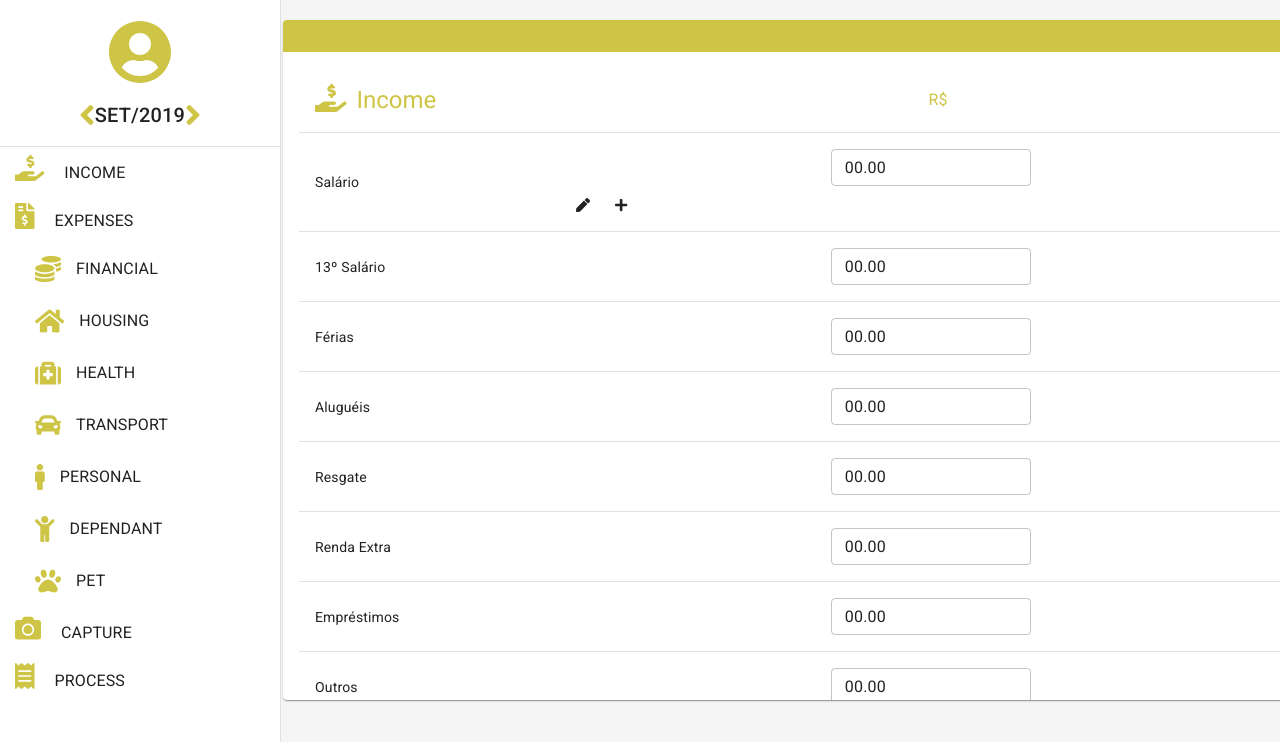
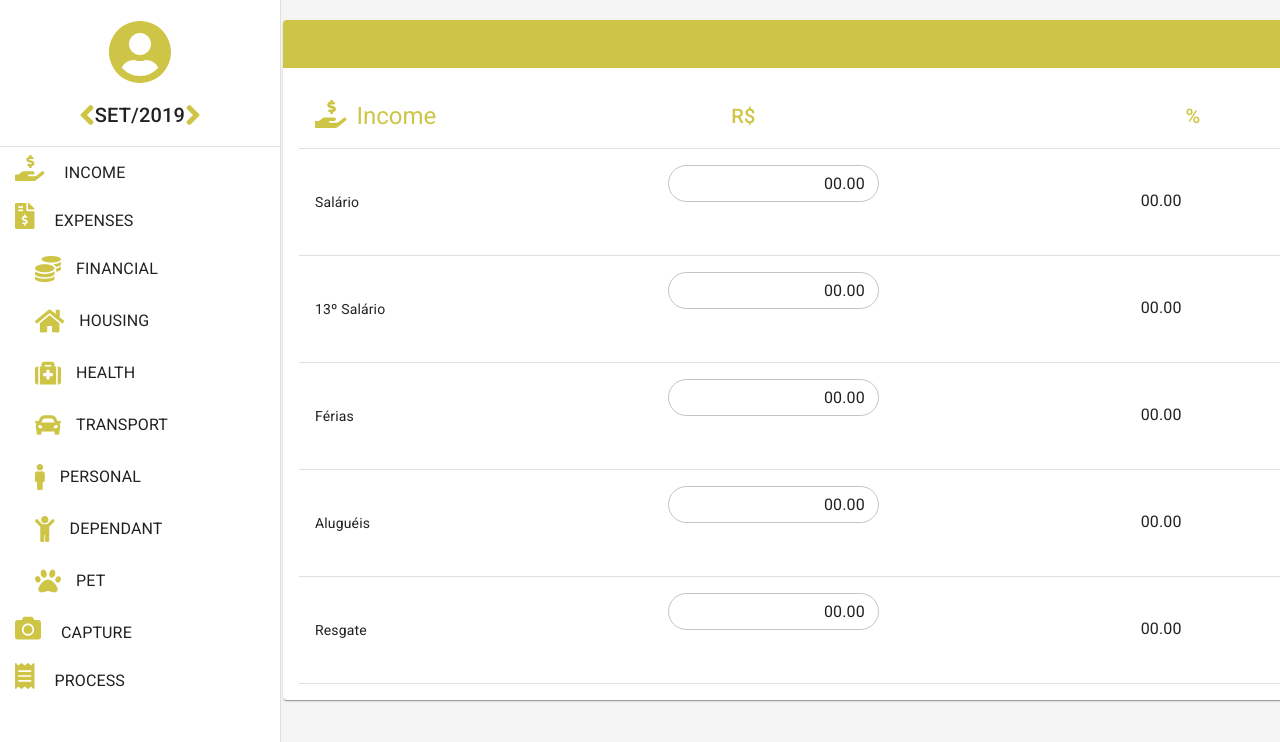
Before and after one commit to March0514s/librarian, a React (Create React App) app: page /dashboard in a window 1280 px wide. Shown: the top 742 px of the page. Built offline with nearby package versions, Linux system fonts and the light colour scheme.

Commit message:
CardWindow: Active row and action buttons

```diff
--- a/src/Components/CardWindow.jsx
+++ b/src/Components/CardWindow.jsx
@@ -12,6 +12,9 @@ import TableHead from "@material-ui/core/TableHead";
 import TableRow from "@material-ui/core/TableRow";
 import Typography from "@material-ui/core/Typography";
 import TextField from "@material-ui/core/TextField";
+import Fab from "@material-ui/core/Fab";
+import CloseIcon from "@material-ui/icons/CloseOutlined"
+import IconButton from "@material-ui/core/IconButton"
 
 //Fontawesome
 import { FontAwesomeIcon } from "@fortawesome/react-fontawesome";
@@ -19,7 +22,6 @@ import { faHandHoldingUsd } from "@fortawesome/free-solid-svg-icons";
 import { faPen } from "@fortawesome/free-solid-svg-icons";
 import { faPlus } from "@fortawesome/free-solid-svg-icons";
 import { faBullseye } from "@fortawesome/free-solid-svg-icons";
-import { borderRadius } from "@material-ui/system";
 
 const style = theme => ({
   root: {
@@ -50,35 +52,86 @@ const style = theme => ({
   headerText: {
     color: "#CEC546",
     fontSize: "21px",
-    fontweight: "bold"
+    fontweight: "bold",
+    width: "200px"
   },
   buttons: {
     '& svg': {
-      marginLeft:  '20px',
-      marginRight:  '5px',
-      marginTop:  '12px'
+      // opacity: 0,
+      // marginLeft:  '20px',
+      // marginRight:  '5px',
+      // marginTop:  '12px'
+    },
+    '& button': {
+      opacity: 0,
+      marginLeft:  '10px',
+      // marginRight:  '5px',
+      marginTop:  '-3px'
     }
   },
 
-  // cell: {
-  //   display: 'flex'
-  // }
+  percent: {
+    display: 'flex',
+    marginLeft: '190px',
+    marginTop: '6px',
+    '& svg': {
+      // marginLeft: '20px'
+    },
+    '& button': {
+      opacity: 0,
+      marginLeft: '10px',
+      marginTop: '-8px'
+    },
+  },
+
+  target: {
+    marginTop: '2px',
+    // opacity: 0
+  },
+
+  row: {
+    '&:hover': {
+    backgroundColor: 'whitesmoke'
+  },
+    '&:hover button': {
+      opacity: 1
+    }
+  }
+
 });
 
 const RoundedTextField = withStyles(theme => ({
   root: {
     marginTop: "0px",
     marginBottom: "0px",
-    display: "flex",
-    justifyContent: "center",
-    width: "200px",
-    marginLeft: "275px",
+    marginLeft: '100px',
     "& input": {
       height: "0px",
-      borderRadius: '50px' //<THIS IS NOT WORKING
+      textAlign: 'right',
+    },
+    "& fieldset": {
+      // backgroundColor: 'white' <- NOT WORKING, hides the value of the text field.
+      borderRadius: "50px",
+      color: 'black'
+    },
+  }
+
+}))(TextField);
+
+const PrimaryFab = withStyles(theme => ({
+  root: {
+    backgroundColor: '#CEC546',
+    '&:hover': {
+      backgroundColor: 'rgb(180, 187, 60)'
     }
-  }
-}))(TextField);
+    },
+
+}))(Fab);
+
+const close =
+<IconButton aria-label="delete" size="small" >
+<CloseIcon style={{color: 'white'}}fontSize="inherit"/>
+</IconButton>
 
 function CardWindow(props) {
   const { classes } = props;
@@ -86,29 +139,32 @@ function CardWindow(props) {
   return (
     <div className={classes.root}>
       <Card className={classes.outside}>
-        <CardHeader className={classes.header}></CardHeader>
+        <CardHeader action={close} className={classes.header}></CardHeader>
         <CardContent>
           <Table>
             <TableHead>
               <TableRow>
-                <TableCell>
+                <TableCell style={{width: '100px'}}>
                   <div className={classes.tableHeader}>
                     <FontAwesomeIcon icon={faHandHoldingUsd} size="2x" />
                     <Typography variant="h5">Income</Typography>
                   </div>
                 </TableCell>
-                <TableCell variant="h5" className={classes.headerText}>
-                  <Typography align="center">R$</Typography>
+                <TableCell  className={classes.headerText}>
+                  <Typography variant="h6" align="center">R$</Typography>
                 </TableCell>
-                <TableCell variant="h5" className={classes.headerText}>
-                  <Typography align="center">%</Typography>
+                <TableCell  className={classes.headerText}>
+                  <Typography variant="h6" align="center">%</Typography>
                 </TableCell>
               </TableRow>
             </TableHead>
             <TableBody>
-              <TableRow>
-                <TableCell>Salário</TableCell>
+              {/*Row*/}
+              {/*Salário*/}
+              <TableRow className={classes.row}>
+                <TableCell className={classes.tableCell}>Salário</TableCell>
                 <TableCell>
+                <div className={classes.buttons}>
                   <RoundedTextField
                     id="outlined-bare"
                     className={classes.textField}
@@ -117,21 +173,26 @@ function CardWindow(props) {
                     variant="outlined"
                     inputProps={{ "aria-label": "bare" }}
                   />
-                  <div className={classes.buttons}>
-                    <FontAwesomeIcon icon={faPen} size="1x" />
-                    <FontAwesomeIcon icon={faPlus} size="1x" />
+                    <PrimaryFab size='small'><FontAwesomeIcon icon={faPen} size="1x"  color="white"/></PrimaryFab>
+                    <PrimaryFab size='small'><FontAwesomeIcon icon={faPlus} size="1x" color="white"/></PrimaryFab>
                   </div>
                 </TableCell >
-                <TableCell>
-                  <Typography variant="body1" align="center">
+                <TableCell >
+                  <div className={classes.percent}>
+                  <Typography variant="body1" align="center" >
                     00.00
                   </Typography>
-                  <FontAwesomeIcon icon={faBullseye} size="1x" />
+                  <PrimaryFab size='small'>
+                  <FontAwesomeIcon icon={faBullseye} size="2x" className={classes.target} color="white" />
+                  </PrimaryFab>
+                  </div>
                 </TableCell>
               </TableRow>
-              <TableRow>
-                <TableCell>13º Salário</TableCell>
+              {/*13 Salário*/}
+              <TableRow className={classes.row}>
+                <TableCell className={classes.tableCell}>13º Salário</TableCell>
                 <TableCell>
+                <div className={classes.buttons}>
                   <RoundedTextField
                     id="outlined-bare"
                     className={classes.textField}
@@ -140,16 +201,26 @@ function CardWindow(props) {
                     variant="outlined"
                     inputProps={{ "aria-label": "bare" }}
                   />
-                </TableCell>
-                <TableCell>
-                  <Typography variant="body1" align="center">
+                    <PrimaryFab size='small'><FontAwesomeIcon icon={faPen} size="1x"  color="white"/></PrimaryFab>
+                    <PrimaryFab size='small'><FontAwesomeIcon icon={faPlus} size="1x" color="white"/></PrimaryFab>
+                  </div>
+                </TableCell >
+                <TableCell >
+                  <div className={classes.percent}>
+                  <Typography variant="body1" align="center" >
                     00.00
                   </Typography>
+                  <PrimaryFab size='small'>
+                  <FontAwesomeIcon icon={faBullseye} size="2x" className={classes.target} color="white" />
+                  </PrimaryFab>
+                  </div>
                 </TableCell>
               </TableRow>
-              <TableRow>
-                <TableCell>Férias</TableCell>
+              {/*Férias*/}
+              <TableRow className={classes.row}>
+                <TableCell className={classes.tableCell}>Férias</TableCell>
                 <TableCell>
+                <div className={classes.buttons}>
                   <RoundedTextField
                     id="outlined-bare"
                     className={classes.textField}
@@ -158,16 +229,26 @@ function CardWindow(props) {
                     variant="outlined"
                     inputProps={{ "aria-label": "bare" }}
                   />
-                </TableCell>
-                <TableCell>
-                  <Typography variant="body1" align="center">
+                    <PrimaryFab size='small'><FontAwesomeIcon icon={faPen} size="1x"  color="white"/></PrimaryFab>
+                    <PrimaryFab size='small'><FontAwesomeIcon icon={faPlus} size="1x" color="white"/></PrimaryFab>
+                  </div>
+                </TableCell >
+                <TableCell >
+                  <div className={classes.percent}>
+                  <Typography variant="body1" align="center" >
                     00.00
                   </Typography>
+                  <PrimaryFab size='small'>
+                  <FontAwesomeIcon icon={faBullseye} size="2x" className={classes.target} color="white" />
+                  </PrimaryFab>
+                  </div>
                 </TableCell>
               </TableRow>
-              <TableRow>
-                <TableCell>Aluguéis</TableCell>
+              {/*Aluguéis*/}
+              <TableRow className={classes.row}>
+                <TableCell className={classes.tableCell}>Aluguéis</TableCell>
                 <TableCell>
+                <div className={classes.buttons}>
                   <RoundedTextField
                     id="outlined-bare"
                     className={classes.textField}
@@ -176,16 +257,26 @@ function CardWindow(props) {
                     variant="outlined"
                     inputProps={{ "aria-label": "bare" }}
                   />
-                </TableCell>
-                <TableCell>
-                  <Typography variant="body1" align="center">
+                    <PrimaryFab size='small'><FontAwesomeIcon icon={faPen} size="1x"  color="white"/></PrimaryFab>
+                    <PrimaryFab size='small'><FontAwesomeIcon icon={faPlus} size="1x" color="white"/></PrimaryFab>
+                  </div>
+                </TableCell >
+                <TableCell >
+                  <div className={classes.percent}>
+                  <Typography variant="body1" align="center" >
                     00.00
                   </Typography>
+                  <PrimaryFab size='small'>
+                  <FontAwesomeIcon icon={faBullseye} size="2x" className={classes.target} color="white" />
+                  </PrimaryFab>
+                  </div>
                 </TableCell>
               </TableRow>
-              <TableRow>
-                <TableCell>Resgate</TableCell>
+              {/*Resgate*/}
+              <TableRow className={classes.row}>
+                <TableCell className={classes.tableCell}>Resgate</TableCell>
                 <TableCell>
+                <div className={classes.buttons}>
                   <RoundedTextField
                     id="outlined-bare"
                     className={classes.textField}
@@ -194,16 +285,26 @@ function CardWindow(props) {
                     variant="outlined"
                     inputProps={{ "aria-label": "bare" }}
                   />
-                </TableCell>
-                <TableCell>
-                  <Typography variant="body1" align="center">
+                    <PrimaryFab size='small'><FontAwesomeIcon icon={faPen} size="1x"  color="white"/></PrimaryFab>
+                    <PrimaryFab size='small'><FontAwesomeIcon icon={faPlus} size="1x" color="white"/></PrimaryFab>
+                  </div>
+                </TableCell >
+                <TableCell >
+                  <div className={classes.percent}>
+                  <Typography variant="body1" align="center" >
                     00.00
                   </Typography>
+                  <PrimaryFab size='small'>
+                  <FontAwesomeIcon icon={faBullseye} size="2x" className={classes.target} color="white" />
+                  </PrimaryFab>
+                  </div>
                 </TableCell>
               </TableRow>
-              <TableRow>
-                <TableCell>Renda Extra</TableCell>
+              {/*Renda Extra*/}
+              <TableRow className={classes.row}>
+                <TableCell className={classes.tableCell}>Renda Extra</TableCell>
                 <TableCell>
+                <div className={classes.buttons}>
                   <RoundedTextField
                     id="outlined-bare"
                     className={classes.textField}
@@ -212,16 +313,26 @@ function CardWindow(props) {
                     variant="outlined"
                     inputProps={{ "aria-label": "bare" }}
                   />
-                </TableCell>
-                <TableCell>
-                  <Typography variant="body1" align="center">
+                    <PrimaryFab size='small'><FontAwesomeIcon icon={faPen} size="1x"  color="white"/></PrimaryFab>
+                    <PrimaryFab size='small'><FontAwesomeIcon icon={faPlus} size="1x" color="white"/></PrimaryFab>
+                  </div>
+                </TableCell >
+                <TableCell >
+                  <div className={classes.percent}>
+                  <Typography variant="body1" align="center" >
                     00.00
                   </Typography>
+                  <PrimaryFab size='small'>
+                  <FontAwesomeIcon icon={faBullseye} size="2x" className={classes.target} color="white" />
+                  </PrimaryFab>
+                  </div>
                 </TableCell>
               </TableRow>
-              <TableRow>
-                <TableCell>Empréstimos</TableCell>
+              {/*Empréstimos*/}
+              <TableRow className={classes.row}>
+                <TableCell className={classes.tableCell}>Empréstimos</TableCell>
                 <TableCell>
+                <div className={classes.buttons}>
                   <RoundedTextField
                     id="outlined-bare"
                     className={classes.textField}
@@ -230,16 +341,26 @@ function CardWindow(props) {
                     variant="outlined"
                     inputProps={{ "aria-label": "bare" }}
                   />
-                </TableCell>
-                <TableCell>
-                  <Typography variant="body1" align="center">
+                    <PrimaryFab size='small'><FontAwesomeIcon icon={faPen} size="1x"  color="white"/></PrimaryFab>
+                    <PrimaryFab size='small'><FontAwesomeIcon icon={faPlus} size="1x" color="white"/></PrimaryFab>
+                  </div>
+                </TableCell >
+                <TableCell >
+                  <div className={classes.percent}>
+                  <Typography variant="body1" align="center" >
                     00.00
                   </Typography>
+                  <PrimaryFab size='small'>
+                  <FontAwesomeIcon icon={faBullseye} size="2x" className={classes.target} color="white" />
+                  </PrimaryFab>
+                  </div>
                 </TableCell>
               </TableRow>
-              <TableRow>
-                <TableCell>Outros</TableCell>
+              {/*Outros*/}
+              <TableRow className={classes.row}>
+                <TableCell className={classes.tableCell}>Outros</TableCell>
                 <TableCell>
+                <div className={classes.buttons}>
                   <RoundedTextField
                     id="outlined-bare"
                     className={classes.textField}
@@ -248,11 +369,19 @@ function CardWindow(props) {
                     variant="outlined"
                     inputProps={{ "aria-label": "bare" }}
                   />
-                </TableCell>
-                <TableCell>
-                  <Typography variant="body1" align="center">
+                    <PrimaryFab size='small'><FontAwesomeIcon icon={faPen} size="1x"  color="white"/></PrimaryFab>
+                    <PrimaryFab size='small'><FontAwesomeIcon icon={faPlus} size="1x" color="white"/></PrimaryFab>
+                  </div>
+                </TableCell >
+                <TableCell >
+                  <div className={classes.percent}>
+                  <Typography variant="body1" align="center" >
                     00.00
                   </Typography>
+                  <PrimaryFab size='small'>
+                  <FontAwesomeIcon icon={faBullseye} size="2x" className={classes.target} color="white" />
+                  </PrimaryFab>
+                  </div>
                 </TableCell>
               </TableRow>
             </TableBody>
```
